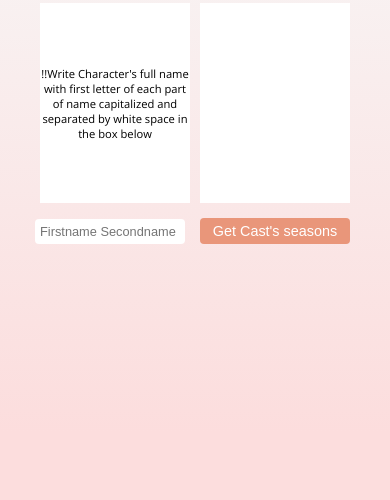
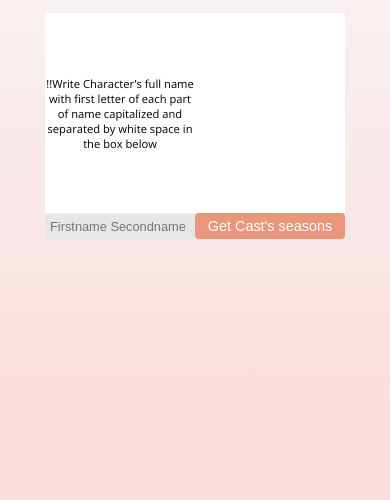
Before and after one commit to LujiAnna/break_bad, a plain HTML site: page index.html in a window 390 px wide. Shown: the part 344-844 px from the top of the page. Drawn offline with nearby package versions, Linux system fonts and the light colour scheme; no server answers.

Commit message:
remove in between margin

```diff
--- a/style.css
+++ b/style.css
@@ -50,7 +50,6 @@ header img {
     display: flex;
     align-items: center;
     justify-content: center;
-    margin: 10px;
     height: 400px;
     width: 300px;
 }
@@ -67,8 +66,6 @@ header img {
 
 .card {
     margin: 0.5rem;
-    /* background: white;
-    border: 1px solid gray; */
     box-shadow: 2px 4px 25px rgba(0, 0, 0, .1);
     background-image: linear-gradient(120deg, #fbc2eb 0%, #8fd3f4 100%);
     border-radius: 12px;
@@ -110,7 +107,6 @@ button {
     color: #fff;
     font-size: 18px;
     padding: 10px;
-    margin: 10px;
     width: 300px;
 }
 
@@ -123,13 +119,12 @@ button:focus {
 }
 
 input {
-    background-color: #fff;
+    background-color: rgb(233, 230, 230);
     border: 0;
     border-radius: 4px;
     color: darksalmon;
     font-size: 18px;
     padding: 10px;
-    margin: 10px;
     width: 300px;
 }
 
@@ -155,7 +150,7 @@ input:focus {
 
 @media screen and (max-width: 900px) {
     .result {
-        margin: 8px;
+        /* margin: 8px; */
         height: 300px;
         width: 200px;
     }
@@ -165,20 +160,20 @@ input:focus {
     button {
         font-size: 90%;
         padding: 8px;
-        margin: 8px;
+        /* margin: 8px; */
         width: 200px;
     }
     input {
         font-size: 90%;
         padding: 8px;
-        margin: 8px;
+        /* margin: 8px; */
         width: 200px;
     }
 }
 
 @media screen and (max-width: 600px) {
     .result {
-        margin: 5px;
+        /* margin: 5px; */
         height: 200px;
         width: 150px;
     }
@@ -188,13 +183,13 @@ input:focus {
     button {
         font-size: 90%;
         padding: 5px;
-        margin: 10px;
+        /* margin: 10px; */
         width: 150px;
     }
     input {
         font-size: 80%;
         padding: 5px;
-        margin: 5px;
+        /* margin: 5px; */
         width: 150px;
     }
 }
```
